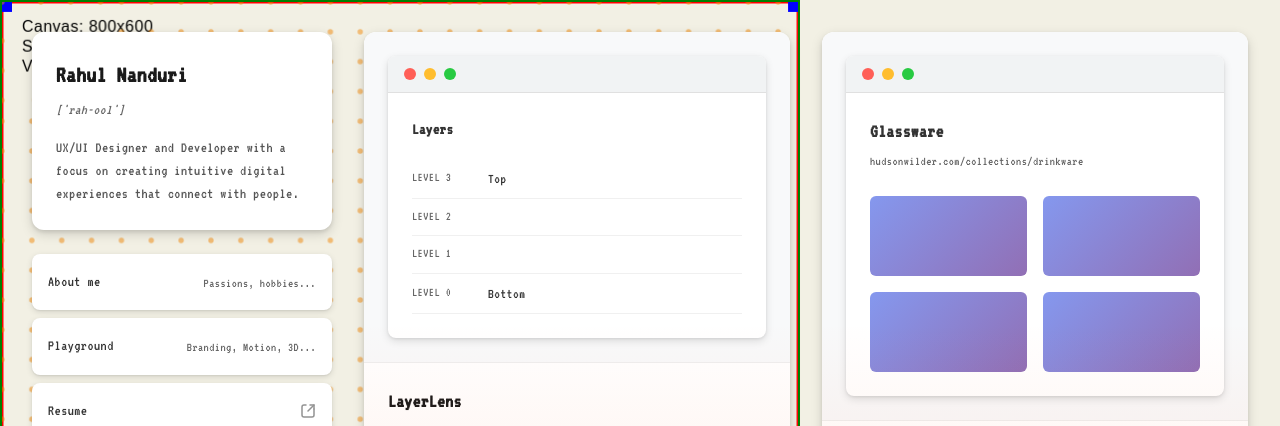
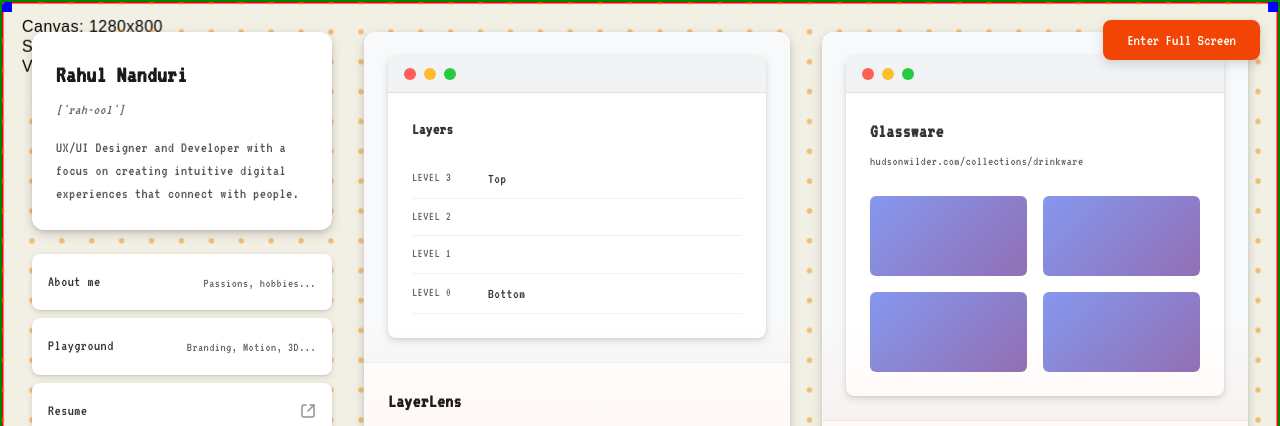
Before and after one commit to rrahulnanduri/portfolio, a plain HTML site: page index.html in a window 1280 px wide. Shown: the top 426 px of the page. Drawn offline with Linux system fonts and the light colour scheme.

Commit message:
Add full-screen mode for true screen coverage - fixes canvas viewport limitation

```diff
--- a/css/styles.css
+++ b/css/styles.css
@@ -28,6 +28,30 @@ body {
     border: 2px solid green !important;
     background: transparent;
     transform: translateZ(0);
+}
+
+/* Full Screen Button */
+.fullscreen-btn {
+    position: fixed;
+    top: 20px;
+    right: 20px;
+    z-index: 1000;
+    background: #F24405;
+    color: white;
+    border: none;
+    padding: 12px 24px;
+    border-radius: 8px;
+    font-family: 'VT323', monospace;
+    font-size: 16px;
+    cursor: pointer;
+    box-shadow: 0 4px 12px rgba(0, 0, 0, 0.15);
+    transition: all 0.3s ease;
+}
+
+.fullscreen-btn:hover {
+    background: #F25C05;
+    transform: translateY(-2px);
+    box-shadow: 0 6px 16px rgba(0, 0, 0, 0.2);
 }
 
 /* Container Layout */
--- a/index.html
+++ b/index.html
@@ -12,6 +12,9 @@
 <body>
     <!-- Interactive Dot Grid Background -->
     <canvas id="dotGrid" class="dot-grid-canvas"></canvas>
+
+    <!-- Full Screen Toggle Button -->
+    <button id="fullscreenBtn" class="fullscreen-btn">Enter Full Screen</button>
 
     <div class="container">
         <!-- Left Sidebar -->
@@ -282,17 +285,17 @@
             }
 
             resize() {
-                // Force canvas to full screen dimensions using JavaScript
-                const screenWidth = window.screen.width;
-                const screenHeight = window.screen.height;
+                // Use viewport dimensions (100vw/100vh will work in full-screen mode)
+                const viewportWidth = window.innerWidth;
+                const viewportHeight = window.innerHeight;
 
-                // Set CSS size to full screen dimensions
-                this.canvasElement.style.width = screenWidth + 'px';
-                this.canvasElement.style.height = screenHeight + 'px';
+                // Set CSS size to viewport dimensions
+                this.canvasElement.style.width = viewportWidth + 'px';
+                this.canvasElement.style.height = viewportHeight + 'px';
 
-                // Set canvas internal size to match
-                this.canvasWidth = screenWidth * this.dpr;
-                this.canvasHeight = screenHeight * this.dpr;
+                // Set canvas internal size to match viewport
+                this.canvasWidth = viewportWidth * this.dpr;
+                this.canvasHeight = viewportHeight * this.dpr;
 
                 this.canvasElement.width = this.canvasWidth;
                 this.canvasElement.height = this.canvasHeight;
@@ -300,12 +303,12 @@
                 // Update drawable for mouse calculations
                 this.drawable = this.canvasElement.getBoundingClientRect();
 
-                console.log('=== FORCED FULL SCREEN ===');
-                console.log('Screen dimensions:', screenWidth, 'x', screenHeight);
+                console.log('=== CANVAS RESIZE ===');
+                console.log('Viewport dimensions:', viewportWidth, 'x', viewportHeight);
                 console.log('Canvas CSS size:', this.canvasElement.style.width, 'x', this.canvasElement.style.height);
                 console.log('Canvas internal:', this.canvasWidth / this.dpr, 'x', this.canvasHeight / this.dpr);
                 console.log('Canvas element size:', this.canvasElement.offsetWidth, 'x', this.canvasElement.offsetHeight);
-                console.log('=== END FORCED FULL SCREEN ===');
+                console.log('=== END CANVAS RESIZE ===');
 
                 console.log('=== EXTENSIVE DEBUG ===');
                 console.log('window.innerWidth:', window.innerWidth);
@@ -441,6 +444,38 @@
 
         const grid = new DotGrid("dotGrid");
         grid.init();
+
+        // Full Screen Functionality
+        const fullscreenBtn = document.getElementById('fullscreenBtn');
+
+        fullscreenBtn.addEventListener('click', async () => {
+            try {
+                if (!document.fullscreenElement) {
+                    // Enter full screen
+                    await document.documentElement.requestFullscreen();
+                    fullscreenBtn.textContent = 'Exit Full Screen';
+                } else {
+                    // Exit full screen
+                    await document.exitFullscreen();
+                    fullscreenBtn.textContent = 'Enter Full Screen';
+                }
+            } catch (err) {
+                console.error('Full screen error:', err);
+            }
+        });
+
+        // Listen for full screen changes
+        document.addEventListener('fullscreenchange', () => {
+            if (document.fullscreenElement) {
+                fullscreenBtn.textContent = 'Exit Full Screen';
+                console.log('Entered full screen mode');
+            } else {
+                fullscreenBtn.textContent = 'Enter Full Screen';
+                console.log('Exited full screen mode');
+            }
+            // Resize canvas when entering/exiting full screen
+            grid.resize();
+        });
     </script>
 </body>
 </html>
```
